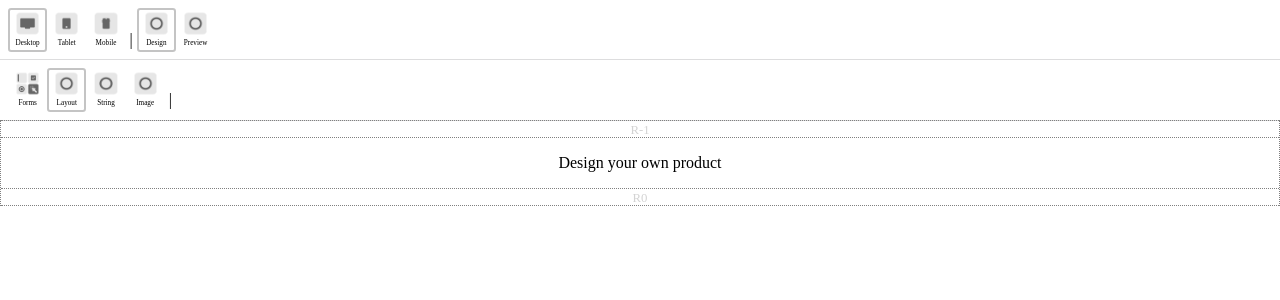
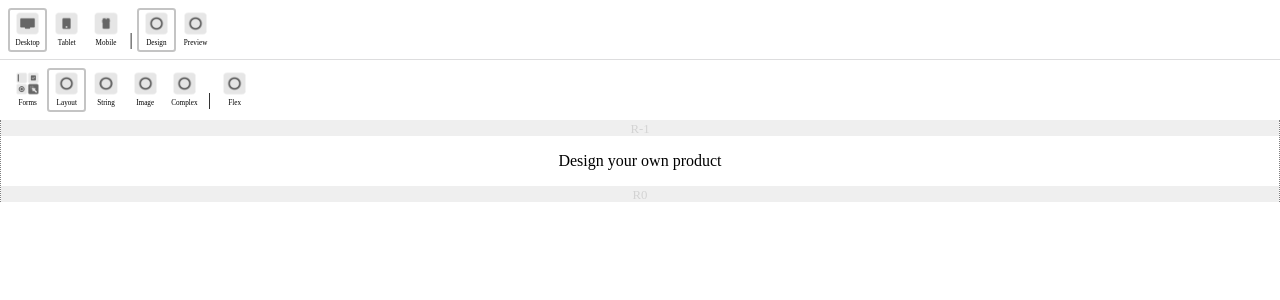
Before and after one commit to armita-teymuri/8WA, a React (Create React App) app: page / in a window 1280 px wide. Both pictures are taken after a click on the element "Layout". Shown: the top 300 px of the page. Built offline with nearby package versions, Linux system fonts and the light colour scheme.

Commit message:
[Feature] Setup flex

```diff
--- a/src/components/adder/Adder.css
+++ b/src/components/adder/Adder.css
@@ -6,8 +6,9 @@
   user-select: none;
   color: lightgray;
   text-align: center;
-  border-top: 0.1em dotted gray;
-  border-bottom: 0.1em dotted gray;
+  /* border-top: 0.1em dotted gray;
+  border-bottom: 0.1em dotted gray; */
+  background-color: #efefef;
 }
 
 .CodeForm-Adder span {
@@ -16,7 +17,8 @@
 
 .CodeForm-Adder.Active,
 .CodeForm-Adder.Active:hover {
-  background-color: rgb(179, 206, 29);
+  background-color: #ebebeb;
+  color:#999999;
 }
 
 .CodeForm-Adder:hover {
--- a/src/components/adder/Adder.js
+++ b/src/components/adder/Adder.js
@@ -14,7 +14,9 @@ const Adder = ({ row, isActive, onClick }) => {
         onClick={() => {
           onClick(row);
         }}
-      ><span>R{row}</span></div>
+      >
+        <span>R{row}</span>
+      </div>
     </>
   );
 };
--- a/src/components/app/App.css
+++ /dev/null
@@ -1,3 +0,0 @@
-.CodeForm-Row {
-  display: block;
-}
--- a/src/components/app/App.js
+++ b/src/components/app/App.js
@@ -1,4 +1,3 @@
-import "./App.css";
 import { useState } from "react";
 import { useEffect } from "react";
 import Adder from "../adder/Adder";
@@ -19,7 +18,7 @@ const App = () => {
   useEffect(() => {}, [data]);
 
   const getElement = (el) => {
-    return <div className="CodeForm-Row">{el}</div>;
+    return <div className="IWA-Row">{el}</div>;
   };
 
   const getAdder = (row) => {
--- /dev/null
+++ b/src/components/flex/Flex.js
@@ -0,0 +1,37 @@
+import { useState } from "react";
+
+const Flex = ({ preview = true }) => {
+  const [cell, setCell] = useState([<p>ABC</p>, <input />]);
+
+  const handlePlusClick = (index) => {
+    const tmp = cell.slice();
+    tmp.splice(index + 1, 0, <label>Hello</label>);
+    setCell(tmp);
+  };
+
+  const plus = (preview, index) => {
+    if (preview)
+      return (
+        <div className="IWA-Flex-Cell" onClick={()=>{handlePlusClick(index)}}>
+          +
+        </div>
+      );
+    else return <></>;
+  };
+
+  return (
+    <>
+      <div style={{ display: "flex" }}>
+        {plus(preview, -1)}
+        {cell.map((c, i) => (
+          <>
+            <div style={{ flex: 1, textAlign: "center" }}>{c}</div>
+            {plus(preview, i)}
+          </>
+        ))}
+      </div>
+    </>
+  );
+};
+
+export default Flex;
--- /dev/null
+++ b/src/components/menu/LayoutMenu.jsx
@@ -0,0 +1,30 @@
+import "./LayoutMenu.css";
+import ImageButton from "../image_button/ImageButton";
+import Flex from "../flex/Flex";
+
+const LayoutMenu = ({ onSelect }) => {
+  const elements = {
+    1: {
+      icon: "9999",
+      alt: "Flex",
+      element: <Flex />,
+    },
+  };
+  return (
+    <>
+      <div style={{ display: "inline-block" }}>
+        {Object.keys(elements).map((key) => (
+          <ImageButton
+            onClick={() => {
+              onSelect(elements[key].element);
+            }}
+            alt={elements[key].alt}
+            icon={elements[key].icon}
+          />
+        ))}
+      </div>
+    </>
+  );
+};
+
+export default LayoutMenu;
--- a/src/components/menu/MainMenu.jsx
+++ b/src/components/menu/MainMenu.jsx
@@ -1,6 +1,7 @@
 import "./MainMenu.css";
 import { useState } from "react";
 import FormMenu from "./FormMenu";
+import LayoutMenu from "./LayoutMenu";
 import ImageButton from "../image_button/ImageButton";
 
 const MainMenu = ({ onSelect }) => {
@@ -12,9 +13,14 @@ const MainMenu = ({ onSelect }) => {
       alt: "Forms",
       menu: <FormMenu onSelect={onSelect} />,
     },
-    2: { icon: "9999", alt: "Layout", menu: <></> },
+    2: {
+      icon: "9999",
+      alt: "Layout",
+      menu: <LayoutMenu onSelect={onSelect} />,
+    },
     3: { icon: "9999", alt: "String", menu: <></> },
     4: { icon: "9999", alt: "Image", menu: <></> },
+    5: { icon: "9999", alt: "Complex", menu: <></> },
   };
 
   return (
--- a/src/index.css
+++ b/src/index.css
@@ -1,10 +1,29 @@
-body{
-    margin: 0;
+body {
+  margin: 0;
 }
 
-.CodeForm-Menu{
-    display: block;
-    box-shadow: rgba(0, 0, 0, 0.02) 0px 1px 3px 0px,
-      rgba(27, 31, 35, 0.15) 0px 0px 0px 1px;
-      padding:.5em
+.CodeForm-Menu {
+  display: block;
+  box-shadow: rgba(0, 0, 0, 0.02) 0px 1px 3px 0px,
+    rgba(27, 31, 35, 0.15) 0px 0px 0px 1px;
+  padding: 0.5em;
 }
+
+.IWA-Row {
+  display: block;
+}
+
+.IWA-Flex-Cell {
+  flex: 0;
+  display: block;
+  user-select: none;
+  color: lightgray;
+  text-align: center;
+  /* border-left: 0.1em dotted gray;
+  border-right: 0.1em dotted gray; */
+  background-color: #efefef;
+}
+
+.IWA-Flex-Cell:hover {
+  background-color: #dadada;
+}
```
Also changed, not shown: src/components/menu/LayoutMenu.css (added).
